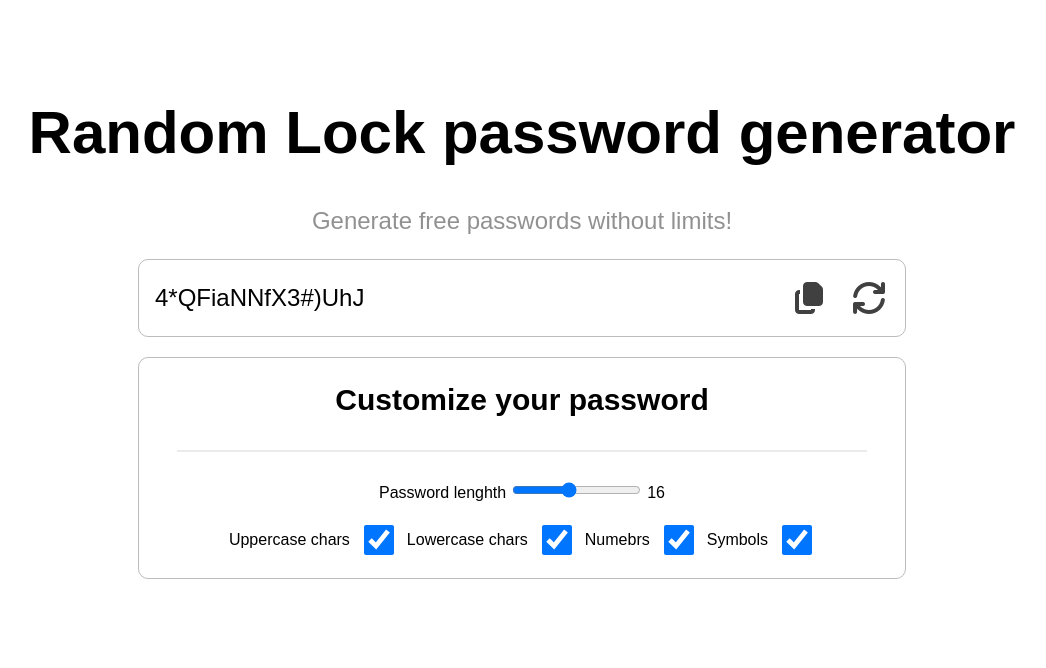
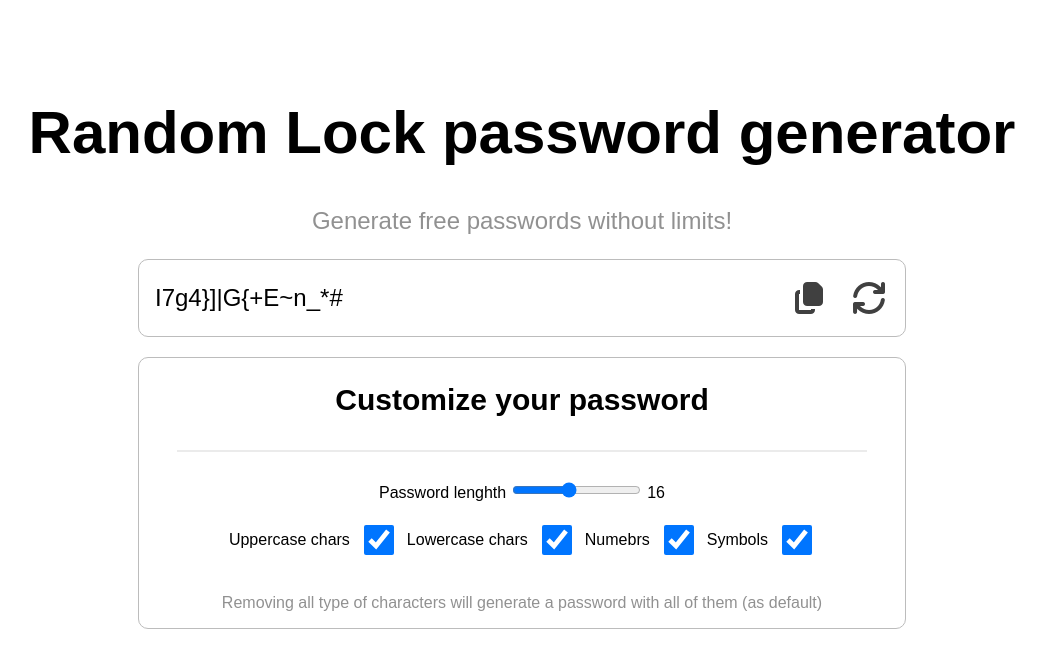
Before and after one commit to Emanuele-Comand/randomLockGenerator, a website built with Vite: page index.html in a window 1280 px wide. Both pictures are taken after a click on the icon 987 px from the left and 298 px from the top of the page. Shown: the whole page, without its empty margins (118-1164 px from the left). Built offline with nearby package versions, Linux system fonts and the light colour scheme; a web font is replaced by a local one.

Commit message:
Password generator completed

```diff
--- a/index.html
+++ b/index.html
@@ -66,27 +66,27 @@
               <span id="chars-range-value" class="nata-sans">16</span>
             </div>
             <div class="checkboxes-wrapper nata-sans">
-              <label name="uppercase_chars" id="uppercase_chars"
+              <label name="uppercase-chars" id="uppercase-chars-label"
                 >Uppercase chars</label
               >
               <input
                 type="checkbox"
-                name="uppercase_chars"
-                id="uppercase_chars"
+                name="uppercase-chars"
+                id="uppercase-chars"
                 class="checkboxes"
                 checked
               />
-              <label name="lowercase_chars" id="lowercase_chars"
+              <label name="lowercase-chars" id="lowercase-chars-label"
                 >Lowercase chars</label
               >
               <input
                 type="checkbox"
-                name="lowercase_chars"
-                id="lowercase_chars"
+                name="lowercase-chars"
+                id="lowercase-chars"
                 class="checkboxes"
                 checked
               />
-              <label name="numbers" id="numbers">Numebrs</label>
+              <label name="numbers" id="numbers-label">Numebrs</label>
               <input
                 type="checkbox"
                 name="numbers"
@@ -94,7 +94,7 @@
                 class="checkboxes"
                 checked
               />
-              <label name="symbols" id="symbols">Symbols</label>
+              <label name="symbols" id="symbols-label">Symbols</label>
               <input
                 type="checkbox"
                 name="symbols"
@@ -103,6 +103,10 @@
                 checked
               />
             </div>
+            <p class="nata-sans">
+              Removing all type of characters will generate a password with all
+              of them (as default)
+            </p>
           </div>
         </main>
       </div>
--- a/src/customization.js
+++ b/src/customization.js
@@ -1,21 +1,31 @@
-import { createPassword } from "./password.js";
+import initPassword from "./password.js";
 
 const customization = () => {
   const rangeInput = document.getElementById("chars-range");
   const rangeValue = document.getElementById("chars-range-value");
-  const passwordText = document.getElementById("password-text");
   const regenIcon = document.getElementById("regen-icon");
 
+  const upperCb = document.getElementById("uppercase-chars");
+  const lowerCb = document.getElementById("lowercase-chars");
+  const numbersCb = document.getElementById("numbers");
+  const symbolsCb = document.getElementById("symbols");
+
   rangeValue.textContent = rangeInput.value;
-
   rangeInput.addEventListener("input", () => {
     rangeValue.textContent = rangeInput.value;
   });
 
   regenIcon.addEventListener("click", () => {
-    const len = parseInt(rangeInput.value, 10);
-    const newPw = createPassword(len);
-    passwordText.textContent = newPw;
+    const length = parseInt(rangeInput.value, 10);
+
+    const options = {
+      useUpper: upperCb.checked,
+      useLower: lowerCb.checked,
+      useNumbers: numbersCb.checked,
+      useSymbols: symbolsCb.checked,
+    };
+
+    initPassword(length, options);
   });
 };
 
--- a/src/main.js
+++ b/src/main.js
@@ -2,7 +2,7 @@ import initPassword from "./password.js";
 import initTooltip from "./tooltip.js";
 import customization from "./customization.js";
 
-initPassword();
+initPassword(16);
 
 initTooltip();
 
--- a/src/password.js
+++ b/src/password.js
@@ -1,14 +1,33 @@
-export function createPassword(length) {
-  const chars =
-    "ABCDEFGHIJKLMNOPQRSTUWVXYZabcdefghijklmnopqrstuwvxyz0123456789!@#$%^&*()_";
-  let result = "";
-  for (let i = 0; i < length; i++) {
-    result += chars.charAt(Math.floor(Math.random() * chars.length));
+const CHAR_SETS = {
+  uppercase: "ABCDEFGHIJKLMNOPQRSTUVWXYZ",
+  lowercase: "abcdefghijklmnopqrstuvwxyz",
+  numbers: "0123456789",
+  symbols: "!@#$%^&*()_+-=[]{}|;:,.<>?/~`",
+};
+
+function buildCharSet({ useUpper, useLower, useNumbers, useSymbols }) {
+  let chars = "";
+  if (useUpper) chars += CHAR_SETS.uppercase;
+  if (useLower) chars += CHAR_SETS.lowercase;
+  if (useNumbers) chars += CHAR_SETS.numbers;
+  if (useSymbols) chars += CHAR_SETS.symbols;
+
+  if (chars.length === 0) {
+    chars = Object.values(CHAR_SETS).join("");
   }
-  return result;
+  return chars;
 }
 
-export default function initPassword(length = 16) {
-  const pwd = createPassword(length);
+export function createPassword(length, chars) {
+  let pw = "";
+  for (let i = 0; i < length; i++) {
+    pw += chars.charAt(Math.floor(Math.random() * chars.length));
+  }
+  return pw;
+}
+
+export default function initPassword(length, options = {}) {
+  const chars = buildCharSet(options);
+  const pwd = createPassword(length, chars);
   document.getElementById("password-text").textContent = pwd;
 }
--- a/src/style.css
+++ b/src/style.css
@@ -114,6 +114,10 @@ h2 {
   opacity: 30%;
 }
 
+#customization-container p {
+  color: #919191;
+}
+
 .chars-range-wrapper {
   padding-top: 20px;
 }
```
